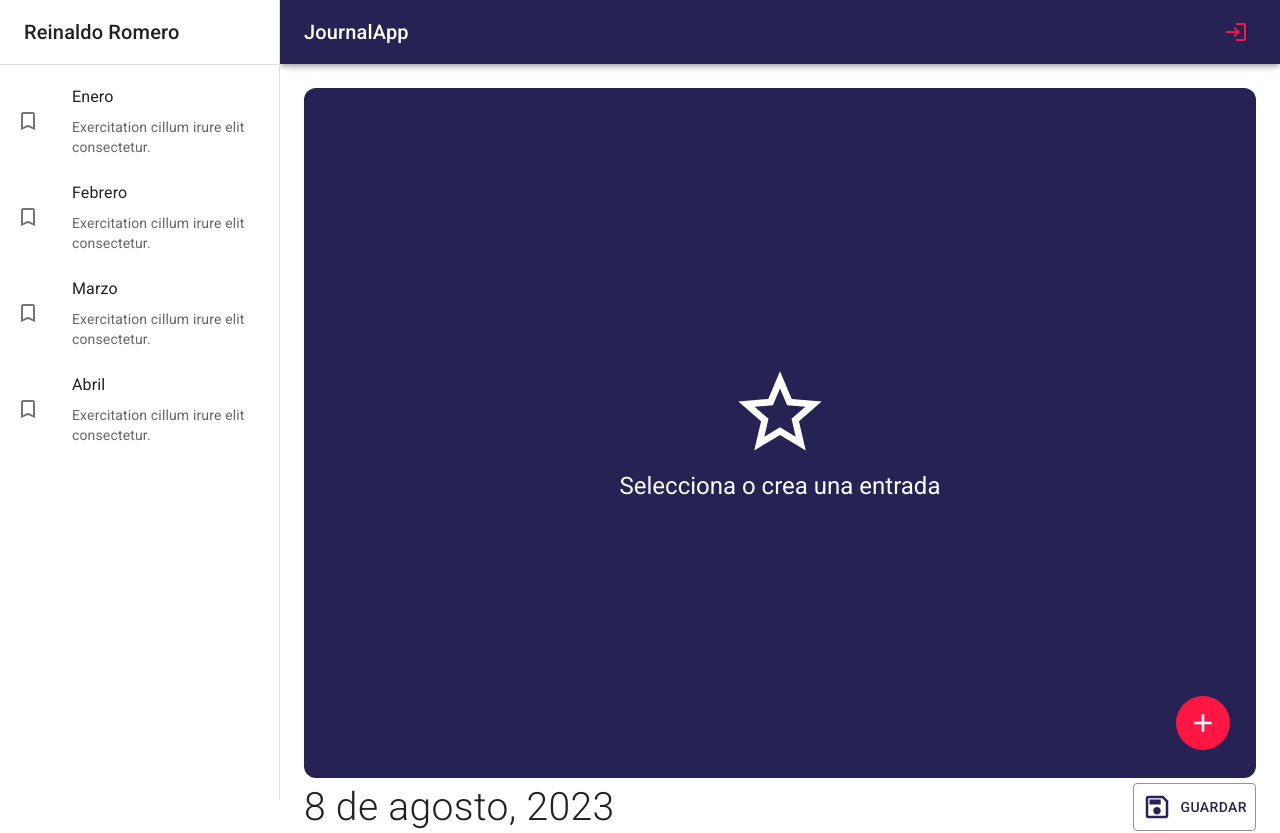
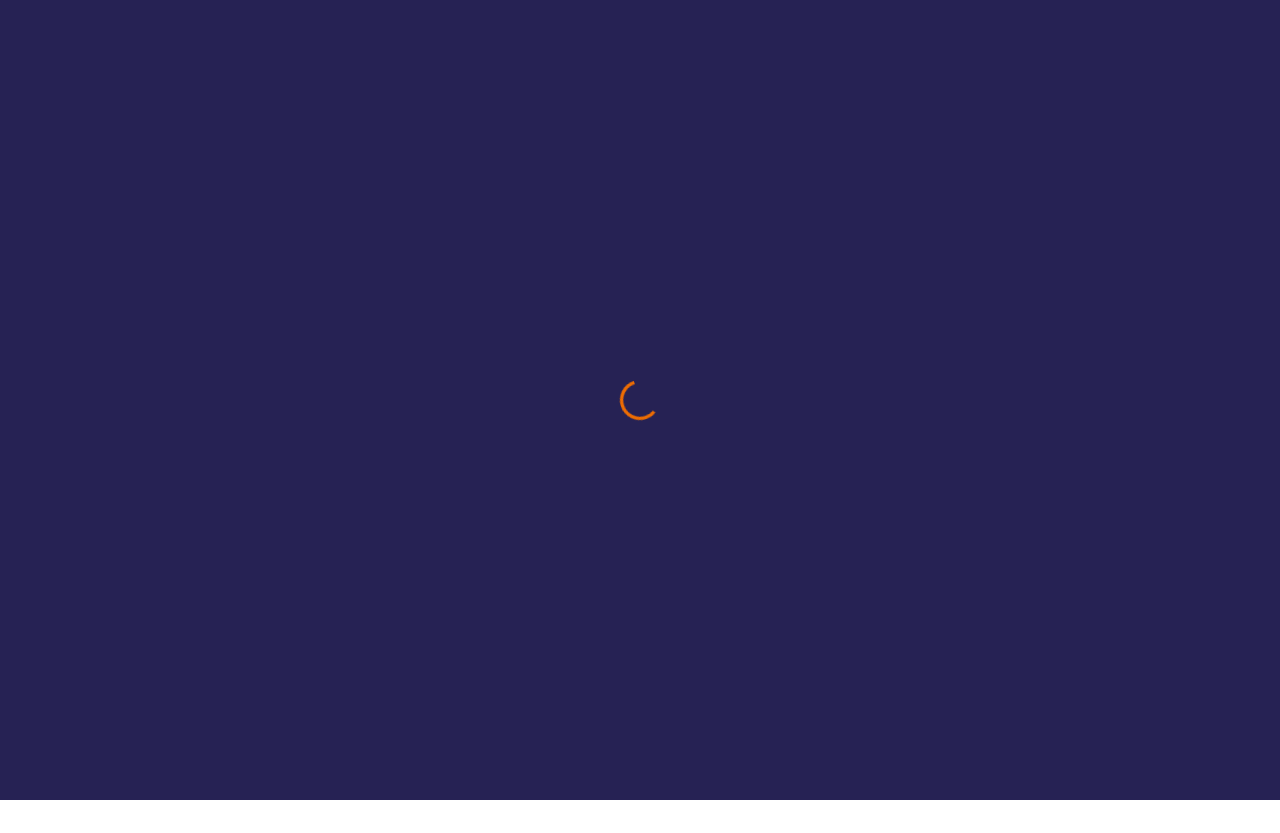
Before and after one commit to romerorei/JournalApp-React, a React (Vite) app: page / in a window 1280 px wide. Shown: the top 833 px of the page. After the commit the page ends 800 px from the top, so only its background shows below. Built offline with nearby package versions, Linux system fonts and the light colour scheme.

Commit message:
Add loader CheckingAuth

```diff
--- a/src/router/AppRouter.jsx
+++ b/src/router/AppRouter.jsx
@@ -1,10 +1,21 @@
+import { useSelector } from 'react-redux';
 import { Route, Routes } from 'react-router-dom';
 
 import { AuthRoutes } from '../auth/routes/AuthRoutes';
 import { JournalRoutes } from '../journal/routes/JournalRoutes';
+import { CheckingAuth } from '../ui/';
+
 
 
 export const AppRouter = () => {
+
+  const { status } = useSelector( state => state.auth );
+
+  if ( status === 'checking' ) {
+    return <CheckingAuth />
+  }
+
+
   return (
     <Routes>
 
--- a/src/store/auth/authSlice.js
+++ b/src/store/auth/authSlice.js
@@ -3,7 +3,7 @@
 export const authSlice = createSlice({
    name: 'auth',
    initialState: {// para rvisar si el user esta auth
-       status: 'not-authenticated',//'checking', 'authenticated'
+       status: 'checking',//'checking', 'authenticated'
        uid: null,
        email: null,
        displayName: null,
--- /dev/null
+++ b/src/ui/components/CheckingAuth.jsx
@@ -0,0 +1,23 @@
+import { CircularProgress, Grid } from '@mui/material';
+
+
+export const CheckingAuth = () => {
+  return (
+    <Grid
+      container
+      spacing={ 0 }
+      direction="column"
+      alignItems="center"
+      justifyContent="center"
+      sx={{ minHeight: '100vh', backgroundColor: 'primary.main', padding: 4 }}
+    >
+
+        <Grid container
+            direction='row'
+            justifyContent='center'
+            >
+            <CircularProgress color='warning' />
+        </Grid>
+    </Grid>
+  )
+}
--- /dev/null
+++ b/src/ui/index.js
@@ -0,0 +1 @@
+export * from './components/CheckingAuth';
```
Also changed, not shown: 1 other file (tests, documents, lock files or other folders).
